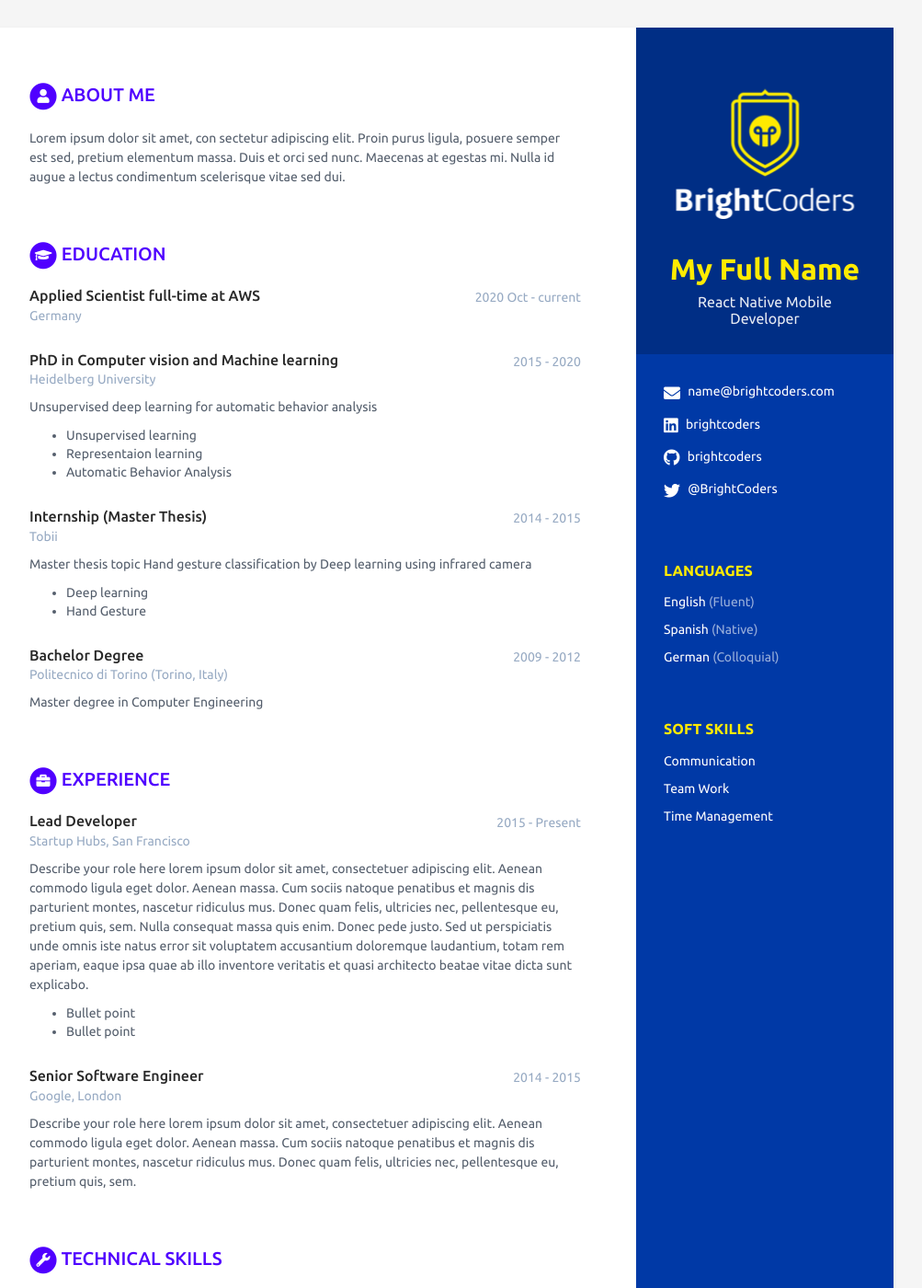
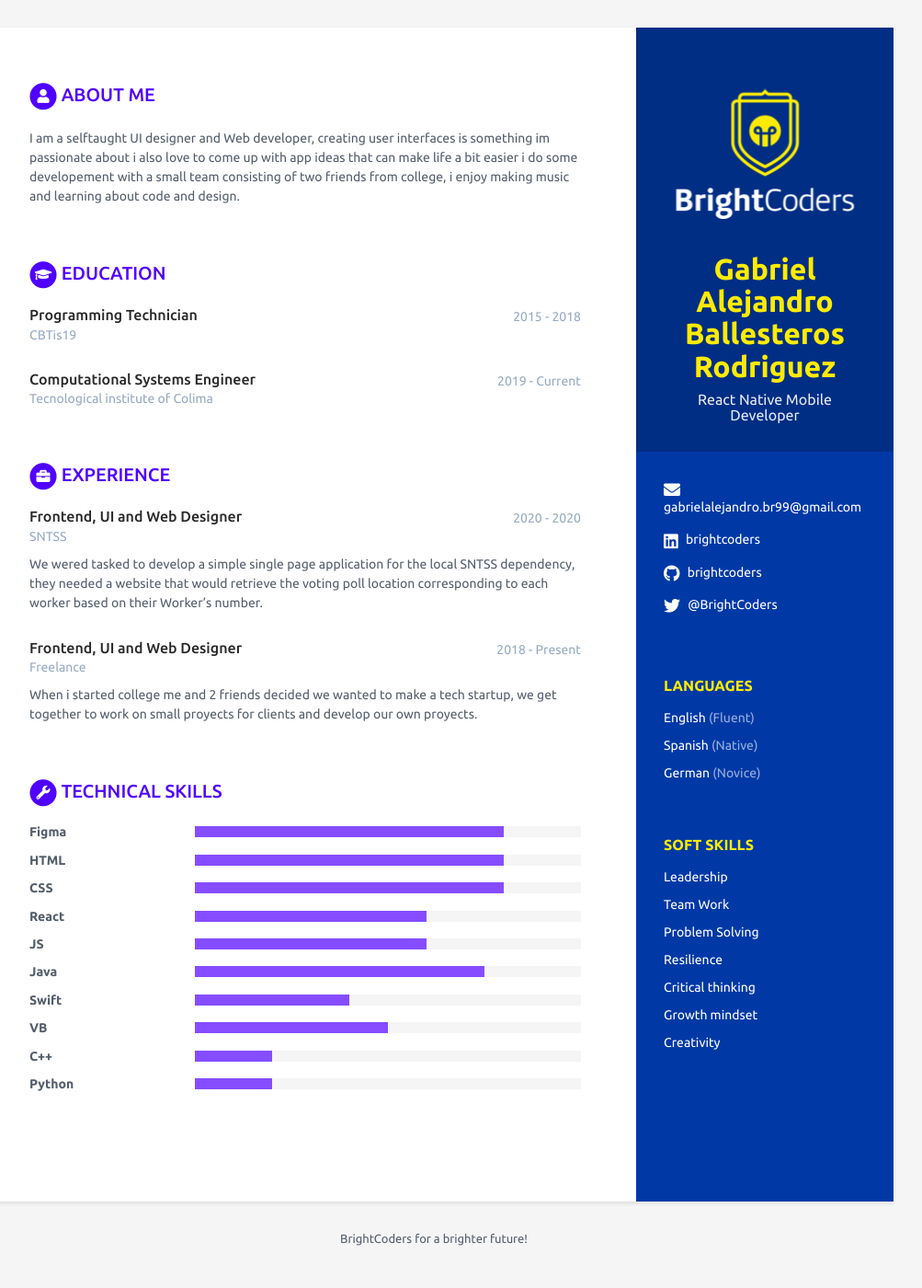
Before and after one commit to BC-MAY-21-RN/scorecard-Longshoez, a Jekyll site: the page built from index.html, in a window 1280 px wide and 1400 px high. Shown: the whole window at 92% size, without its empty margins (168-1171 px from the left). Built offline with Jekyll 4.4.1, drawn with Linux system fonts in a browser that asks for light colours; some of the changed text lies outside the part shown.

Commit message:
Data file update

```diff
--- a/_config.yml
+++ b/_config.yml
@@ -3,7 +3,7 @@
 # Site Settings
 title: BrightCoders Academy
 url: '' #'http://webjeda.com'
-baseurl: '' #change it according to your repository name
+baseurl: 'https://bc-may-21-rn.github.io/scorecard-Longshoez/' #change it according to your repository name
 # Style will be applied only after restarting the build or serve. Just choose one of the options.
 theme_skin: blue # NO modificar
 chrome_mobile_color: #use hex colors (ex:#1976d2) or leave empty if you don't want a color for chrome mobile searchbar
--- a/_data/data.yml
+++ b/_data/data.yml
@@ -7,12 +7,12 @@ sidebar:
   education: False # NO MODIFICAR
 
   # Profile information
-  name: My Full Name # Nombre completo
+  name: Gabriel Alejandro Ballesteros Rodriguez # Nombre completo
   tagline: React Native Mobile Developer # React Native Mobile Developer ó Ruby on Rails Web Developer Según sea el caso
   avatar: escudo.png # No modificar
 
   # Actualiza tus datos de contacto
-  email: name@brightcoders.com
+  email: gabrielalejandro.br99@gmail.com
   phone:
   website: # No agregar http://
   linkedin: brightcoders
@@ -33,84 +33,63 @@ sidebar:
       level: Native # Utiliza el resultado de tu examen oficial, o el nivel de acuerdo al modelo Dreyfus
 
     - idiom: German
-      level: Colloquial
+      level: Novice
 
   # Registra aquí tus soft skills. Agrega o elimina según sea necesario
   interests:
-    - item: Communication
+    - item: Leadership
       link: # dejar en blanco
 
     - item: Team Work
       link: # dejar en blanco
 
-    - item: Time Management
+    - item: Problem Solving
+      link: # dejar en blanco
+
+    - item: Resilience
+      link: # dejar en blanco
+
+    - item: Critical thinking
+      link: # dejar en blanco
+
+    - item: Growth mindset
+      link: # dejar en blanco
+
+    - item: Creativity
       link: # dejar en blanco
 
 # Registra aquí un resumen de tu perfil
 career-profile:
   title: About Me # NO MODIFICAR
   summary: |
-    Lorem ipsum dolor sit amet, con sectetur adipiscing elit. Proin purus ligula, posuere semper est sed, pretium elementum massa. Duis et orci sed nunc. Maecenas at egestas mi. Nulla id augue a lectus condimentum scelerisque vitae sed dui.
+    I am a selftaught UI designer and Web developer, creating user interfaces is something im passionate about i also love to come up with app ideas that can make life a bit easier i do some developement with a small team consisting of two friends from college, i enjoy making music and learning about code and design.
 
 # Registra aquí tus estudios. Agrega o elimina según sea necesario
 educationcomplete:
-  - degree: Applied Scientist full-time at AWS
-    university: Germany
-    time: 2020 Oct - current
+  - degree: Programming Technician
+    university: CBTis19
+    time: 2015 - 2018
     details: |
 
-  - degree: PhD in Computer vision and Machine learning
-    university: Heidelberg University
-    time: 2015 - 2020
-    details: |
-      Unsupervised deep learning for automatic behavior analysis
-
-        - Unsupervised learning
-        - Representaion learning
-        - Automatic Behavior Analysis
-
-  - degree: Internship (Master Thesis)
-    university: Tobii
-    time: 2014 - 2015
-    details: |
-      Master thesis topic Hand gesture classification by Deep learning using infrared camera
-
-        - Deep learning
-        - Hand Gesture
-
-  - degree: Bachelor Degree
-    university: Politecnico di Torino (Torino, Italy)
-    time: 2009 - 2012
-    details: |
-      Master degree in Computer Engineering
+  - degree: Computational Systems Engineer
+    university: Tecnological institute of Colima
+    time: 2019 - Current
+    details:
 
 # Registra aquí tu experiencia. Agrega o elimina según sea necesario
 experiences:
-  - role: Lead Developer
-    time: 2015 - Present
-    company: Startup Hubs, San Francisco
+  - role: Frontend, UI and Web Designer
+    time: 2020 - 2020
+    company: SNTSS
     details: |
-      Describe your role here lorem ipsum dolor sit amet, consectetuer
-      adipiscing elit. Aenean commodo ligula eget dolor. Aenean massa.
-      Cum sociis natoque penatibus et magnis dis parturient montes,
-      nascetur ridiculus mus. Donec quam felis, ultricies nec,
-      pellentesque eu, pretium quis, sem. Nulla consequat massa quis
-      enim. Donec pede justo. Sed ut perspiciatis unde omnis iste natus
-      error sit voluptatem accusantium doloremque laudantium, totam rem
-      aperiam, eaque ipsa quae ab illo inventore veritatis et quasi
-      architecto beatae vitae dicta sunt explicabo.
-        - Bullet point
-        - Bullet point
+      We wered tasked to develop a simple single page application for the local SNTSS dependency, they needed a website that would retrieve the voting poll location corresponding to each worker based on their Worker's number.
 
-  - role: Senior Software Engineer
-    time: 2014 - 2015
-    company: Google, London
+  - role: Frontend, UI and Web Designer
+    time: 2018 - Present
+    company: Freelance
     details: |
-      Describe your role here lorem ipsum dolor sit amet, consectetuer
-      adipiscing elit. Aenean commodo ligula eget dolor. Aenean massa.
-      Cum sociis natoque penatibus et magnis dis parturient montes,
-      nascetur ridiculus mus. Donec quam felis, ultricies nec,
-      pellentesque eu, pretium quis, sem.
+      When i started college me and 2 friends decided we wanted to make a tech startup, we get together to work on small proyects for clients and develop our own proyects.
+
 
 # Registra aquí tus habilidades técnicas, para level utiliza:
 # 20% para Novice
@@ -122,23 +101,35 @@ skills:
   title: Technical Skills # NO MODIFICAR
 
   toolset:
+    - name: Figma
+      level: 80%
+
+    - name: HTML
+      level: 80%
+
+    - name: CSS
+      level: 80%
+
+    - name: React
+      level: 60%
+
+    - name: JS
+      level: 60%
+
+    - name: Java
+      level: 75%
+
+    - name: Swift
+      level: 40%
+
+    - name: VB
+      level: 50%
+
+    - name: C++
+      level: 20%
+
     - name: Python
       level: 20%
-
-    - name: PyTorch
-      level: 40%
-
-    - name: Tensorflow
-      level: 60%
-
-    - name: Caffe
-      level: 80%
-
-    - name: Matlab
-      level: 100%
-
-    - name: C/C++
-      level: 40%
 
 # NO MODIFICAR
 footer: >
```
